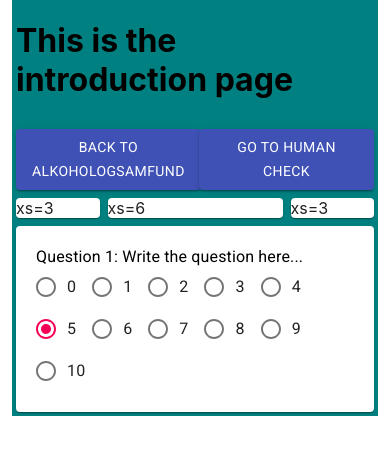
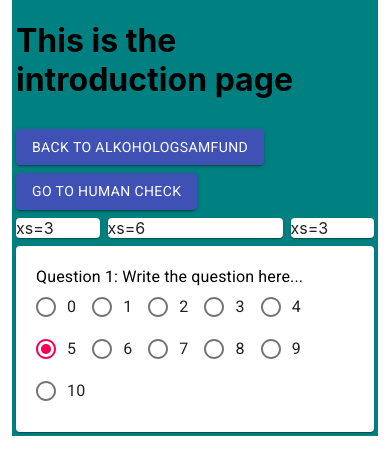
Before and after one commit to rubenbaskaran/ReactSurveyWebsite, a React (Create React App) app: page / in a window 390 px wide. Shown: the top 474 px of the page. Built offline with nearby package versions, Linux system fonts and the light colour scheme.

Commit message:
added breakpoints for navigation buttons

```diff
--- a/src/components/introduction/index.js
+++ b/src/components/introduction/index.js
@@ -42,14 +42,14 @@ function Introduction() {
           <Grid item xs={12}>
             <h1>This is the introduction page</h1>
           </Grid>
-          <Grid item xs={6}>
+          <Grid item sm={6} xs={12}>
             <a href="https://alkohologsamfund.dk/">
               <Button variant="contained" color="primary">
                 Back to alkohologsamfund
               </Button>
             </a>
           </Grid>
-          <Grid item xs={6}>
+          <Grid item sm={6} xs={12}>
             <Link to="/humancheck">
               <Button variant="contained" color="primary">
                 Go to human check
```
